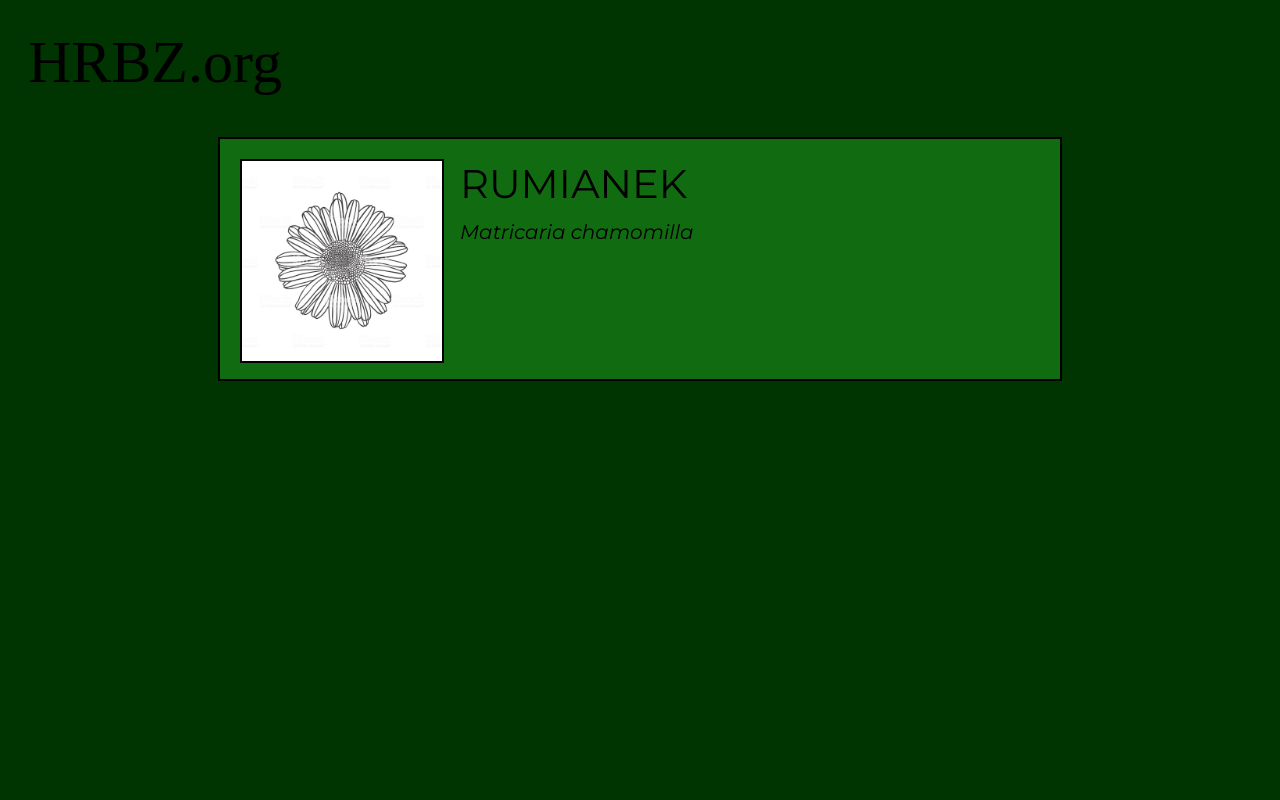
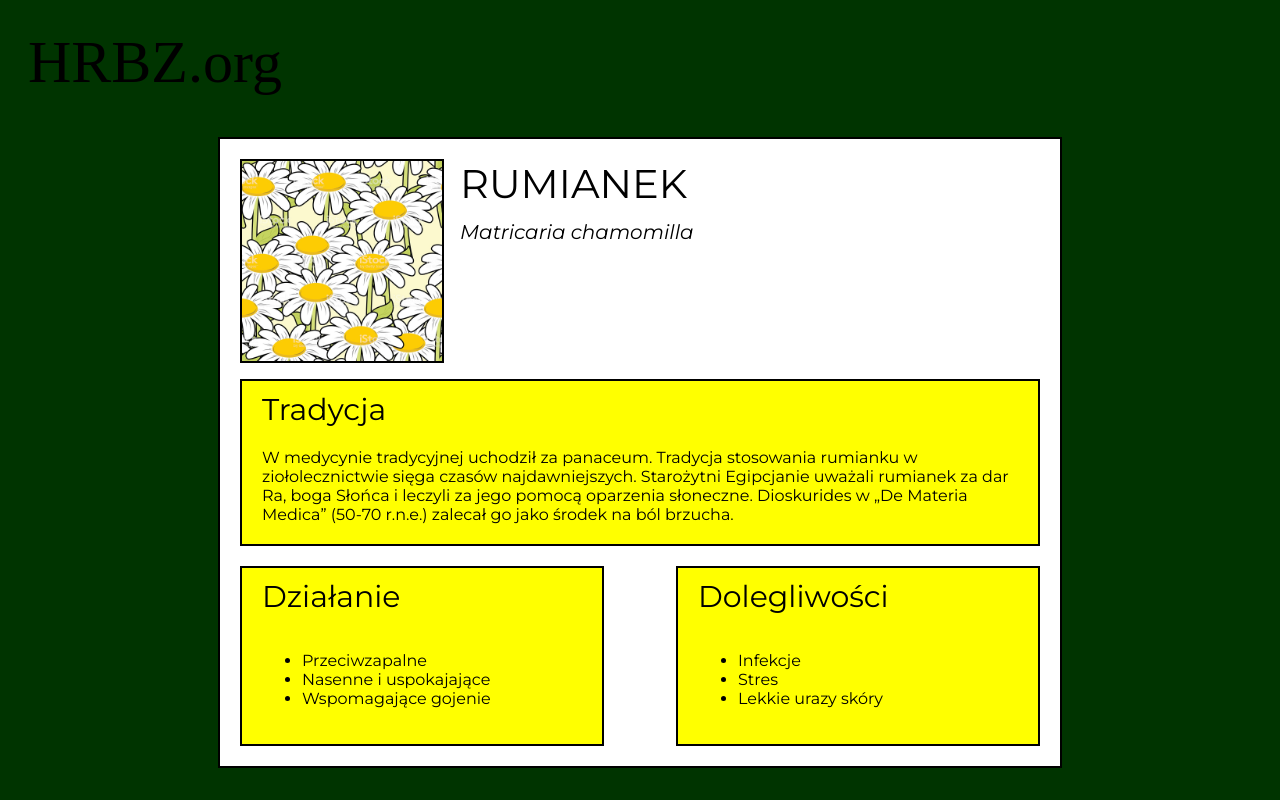
Before and after one commit to macknull/hrbz_ui, a React app: page / in a window 1280 px wide. Built offline with nearby package versions, Linux system fonts and the light colour scheme; the HTML template or start-up script is replaced by a standard one; a web font is replaced by a local one.

Commit message:
Add more herb card layout (tradition, effects, ailments)

```diff
--- a/src/App.js
+++ b/src/App.js
@@ -1,12 +1,13 @@
 import React from 'react';
 import { Component } from 'react';
 import PropTypes from 'prop-types';
-import chamomile from './chamomile.jpg'
+import chamomile from './chamomile_2.jpg'
 
 import styles from './style.css';
 
 class App extends Component {
     render() {
+        const herb_tradition_content = `W medycynie tradycyjnej  uchodził za panaceum. Tradycja stosowania rumianku w ziołolecznictwie sięga czasów najdawniejszych. Starożytni Egipcjanie uważali rumianek za dar Ra, boga Słońca i leczyli za jego pomocą oparzenia słoneczne. Dioskurides w „De Materia Medica” (50-70 r.n.e.) zalecał go jako środek na ból brzucha.`
         return (
             <div className={styles['app-container']}>
                 <div className={styles['title']}>{this.props.title}</div>
@@ -20,6 +21,30 @@ class App extends Component {
                             <div className={styles['herb-name-latin-container']}>{'Matricaria chamomilla'}</div>
                         </div>
                     </div>
+                    <div className={styles['herb-tradition-container']}>
+                        <div className={styles['herb-tradition-header-container']}>{'Tradycja'}</div>
+                        <div className={styles['herb-tradition-content-container']}>{herb_tradition_content}</div>
+                    </div>
+                    <div className={styles['herb-effects-container']}>
+                        <div className={styles['herb-tradition-header-container']}>{'Działanie'}</div>
+                        <div className={styles['herb-tradition-content-container']}>
+                            <ul>
+                                <li>{'Przeciwzapalne'}</li>
+                                <li>{'Nasenne i uspokajające'}</li>
+                                <li>{'Wspomagające gojenie'}</li>
+                            </ul>
+                        </div>
+                    </div>
+                    <div className={styles['herb-effects-container']}>
+                        <div className={styles['herb-tradition-header-container']}>{'Dolegliwości'}</div>
+                        <div className={styles['herb-tradition-content-container']}>
+                            <ul>
+                                <li>{'Infekcje'}</li>
+                                <li>{'Stres'}</li>
+                                <li>{'Lekkie urazy skóry'}</li>
+                            </ul>
+                        </div>
+                    </div>
                 </div>
             </div>
         );
--- a/src/style.css
+++ b/src/style.css
@@ -15,7 +15,7 @@
 }
 
 .herb-card-container {
-    background-color: #116b11;
+    background-color: white;
     margin-top: 20px;
     width: 800px;
     height: auto;
@@ -24,6 +24,7 @@
     border-width: 2px;
 
     font-family: 'Montserrat', sans-serif;
+    color: black;
 
     box-sizing: content-box;
     list-style: none;
@@ -35,7 +36,7 @@
     display: flex;
 
     -webkit-flex-flow: row wrap;
-    justify-content: space-around;
+    justify-content: space-between;
 
     margin-left: auto;
     margin-right: auto;
@@ -49,7 +50,6 @@
 }
 
 .herb-title-container {
-
 }
 
 .herb-icon-container {
@@ -81,3 +81,28 @@
     font-style: italic;
     flex-grow: 10;
 }
+
+.herb-tradition-container {
+    background-color: yellow;
+    margin-top: 20px;
+    padding: 10px 20px 20px 20px;
+    border-style: solid;
+    border-width: 2px;
+}
+
+.herb-tradition-header-container {
+    font-size: 30px;
+}
+
+.herb-tradition-content-container {
+    padding-top: 20px;
+}
+
+.herb-effects-container {
+    width: 40%;
+    background-color: yellow;
+    margin-top: 20px;
+    padding: 10px 20px 20px 20px;
+    border-style: solid;
+    border-width: 2px;
+}
```
Also changed, not shown: src/chamomile_2.jpg (added).
